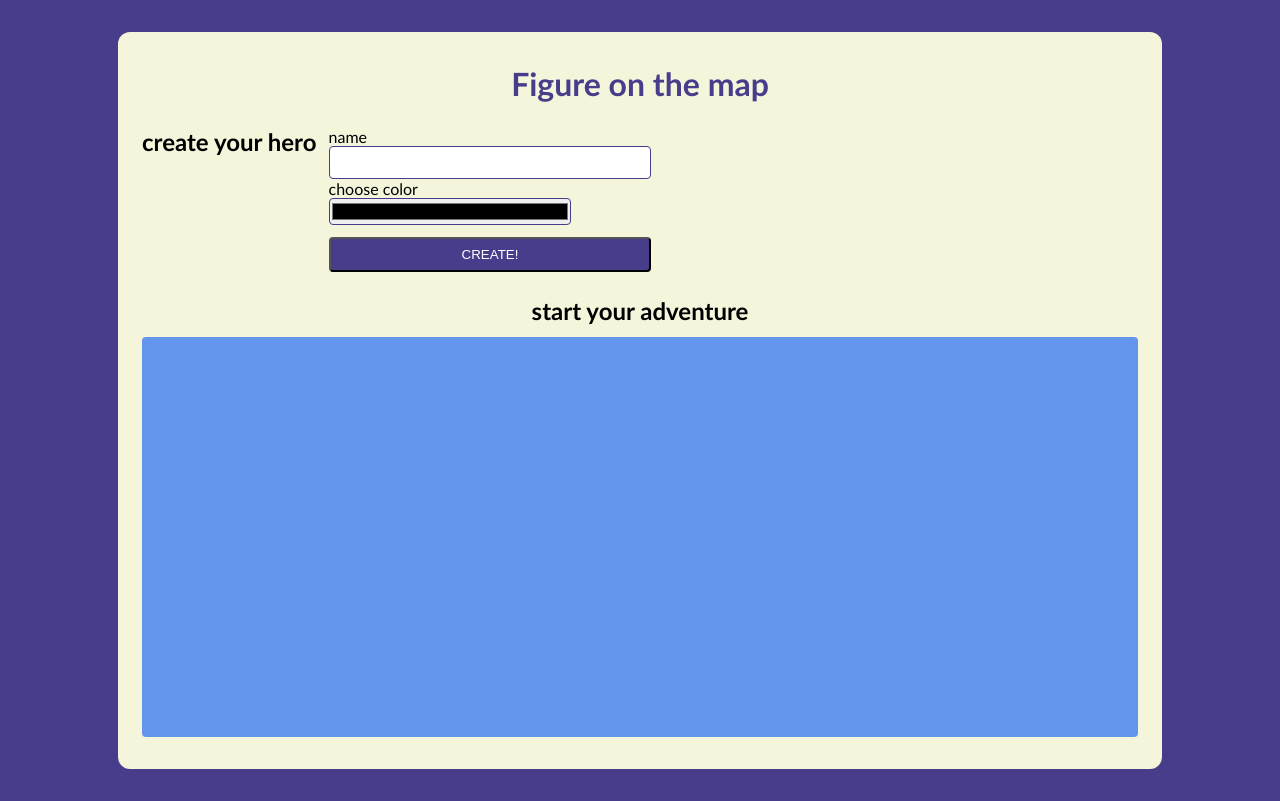
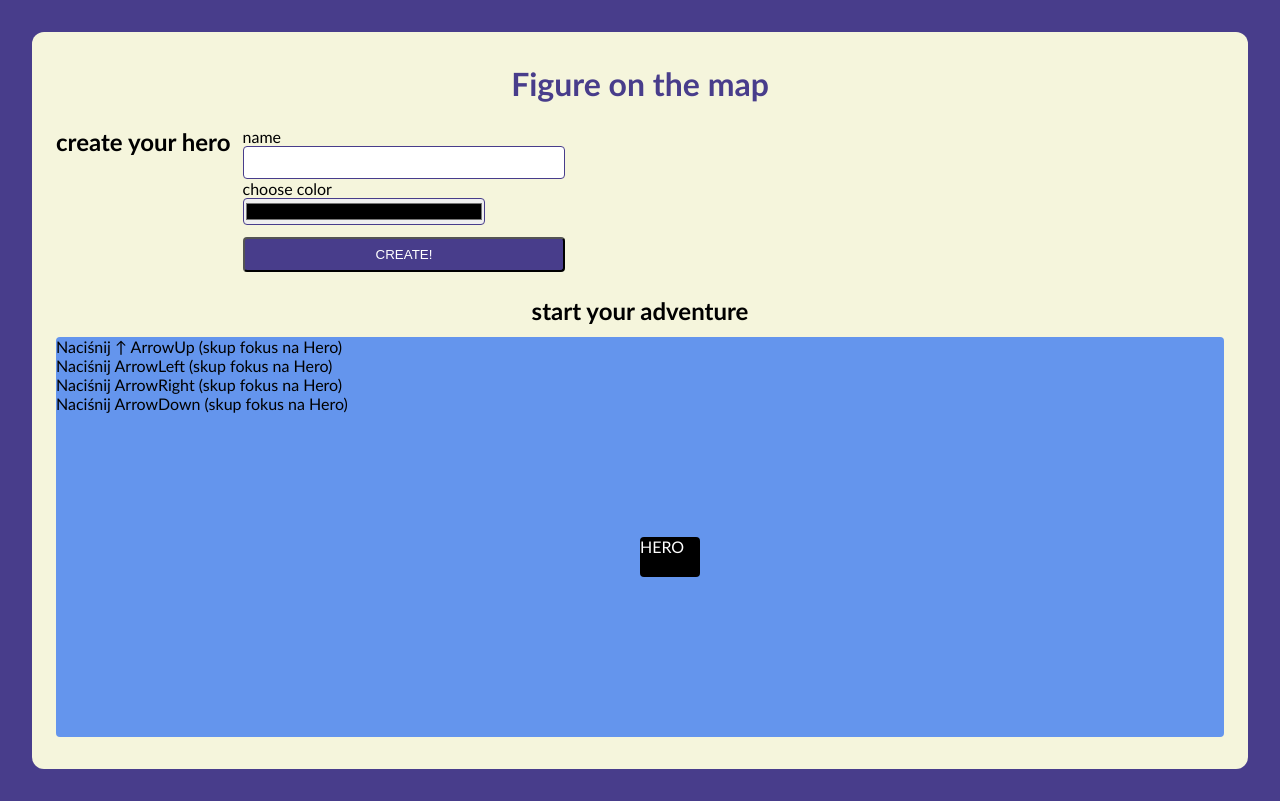
Before and after one commit to MartaKMB/figure-on-the-map-for-nexus, a React (Vite) app: page / in a window 1280 px wide. Built offline with nearby package versions, Linux system fonts and the light colour scheme.

Commit message:
feat: keyboard navigation useKeyPress hook wip

```diff
--- a/src/App.tsx
+++ b/src/App.tsx
@@ -4,7 +4,6 @@ import { Form } from './components/Form/Form';
 import { GameBoard } from './components/GameBoard/GameBoard';
 
 function App() {
-  const [isHeroReady, setIsHeroReady] = useState(false);
   const [heroAttributes, setHeroAttributes] = useState({
     heroName: '',
     color: '',
@@ -16,12 +15,9 @@ function App() {
         <h1>Figure on the map</h1>
       </header>
       <Form
-        onFormSubmit={(name: string, color: string) => {
-          setIsHeroReady(true);
-          setHeroAttributes({ heroName: name, color: color });
-        }}
+        onFormSubmit={(name: string, color: string) => setHeroAttributes({ heroName: name, color: color })}
       />
-      <GameBoard withHero={isHeroReady} heroAttributes={heroAttributes} />
+      <GameBoard heroAttributes={heroAttributes} />
     </main>
   );
 }
--- a/src/components/GameBoard/GameBoard.tsx
+++ b/src/components/GameBoard/GameBoard.tsx
@@ -2,24 +2,21 @@ import { Hero } from '../Hero/Hero';
 import styles from './GameBoard.module.css';
 
 interface GameBoardProps {
-  withHero: boolean;
   heroAttributes: {
     heroName: string;
     color: string;
   };
 }
 
-export function GameBoard({ withHero, heroAttributes }: GameBoardProps) {
+export function GameBoard({ heroAttributes }: GameBoardProps) {
   return (
     <section className={styles.container}>
       <h2>start your adventure</h2>
       <div className={styles.map}>
-        {withHero && (
           <Hero
             heroName={heroAttributes.heroName}
             color={heroAttributes.color}
           />
-        )}
       </div>
     </section>
   );
--- a/src/components/Hero/Hero.tsx
+++ b/src/components/Hero/Hero.tsx
@@ -1,4 +1,5 @@
 import styles from '../Hero/Hero.module.css';
+import { useKeyPress } from '../../hooks/useKeyPress';
 
 interface HeroProps {
   heroName: string;
@@ -6,10 +7,36 @@ interface HeroProps {
 }
 
 export function Hero({ heroName, color }: HeroProps) {
+  const keyUpPressed = useKeyPress('ArrowUp');
+  const keyDownPressed = useKeyPress('ArrowDown');
+  const keyLeftPressed = useKeyPress('ArrowLeft');
+  const keyRightPressed = useKeyPress('ArrowRight');
   return (
-    <div className={styles.container}>
-      <div className={styles.name}>{heroName}</div>
-      <div className={`${styles.hero} ${styles.color}`}>HERO {color}</div>
-    </div>
+    <>
+      <div className={styles.container}>
+        {heroName.length > 0 && <div className={styles.name}>{heroName}</div>}
+        <div className={`${styles.hero} ${styles.color}`}>HERO {color}</div>
+      </div>
+      <div>
+        {keyUpPressed
+          ? 'Naciśnięto ↑ ArrowUp!'
+          : 'Naciśnij ↑ ArrowUp (skup fokus na Hero)'}
+      </div>
+      <div>
+        {keyLeftPressed
+          ? 'Naciśnięto ArrowLeft!'
+          : 'Naciśnij ArrowLeft (skup fokus na Hero)'}
+      </div>
+      <div>
+        {keyRightPressed
+          ? 'Naciśnięto ArrowRight!'
+          : 'Naciśnij ArrowRight (skup fokus na Hero)'}
+      </div>
+      <div>
+        {keyDownPressed
+          ? 'Naciśnięto ArrowDown!'
+          : 'Naciśnij ArrowDown (skup fokus na Hero)'}
+      </div>
+    </>
   );
 }
--- /dev/null
+++ b/src/hooks/useKeyPress.tsx
@@ -0,0 +1,29 @@
+import { useState, useEffect } from 'react';
+
+export const useKeyPress = (targetKey: string): boolean => {
+  const [keyPressed, setKeyPressed] = useState(false);
+
+  useEffect(() => {
+    const downHandler = (event: KeyboardEvent) => {
+      if (event.key === targetKey) {
+        event.preventDefault();
+        setKeyPressed(true);
+      }
+    };
+
+    const upHandler = (event: KeyboardEvent) => {
+      if (event.key === targetKey) {
+        setKeyPressed(false);
+      }
+    };
+
+    document.addEventListener('keydown', downHandler);
+    document.addEventListener('keyup', upHandler);
+    return () => {
+      document.removeEventListener('keydown', downHandler);
+      document.removeEventListener('keyup', upHandler);
+    };
+  }, [targetKey]);
+
+  return keyPressed;
+};
```
